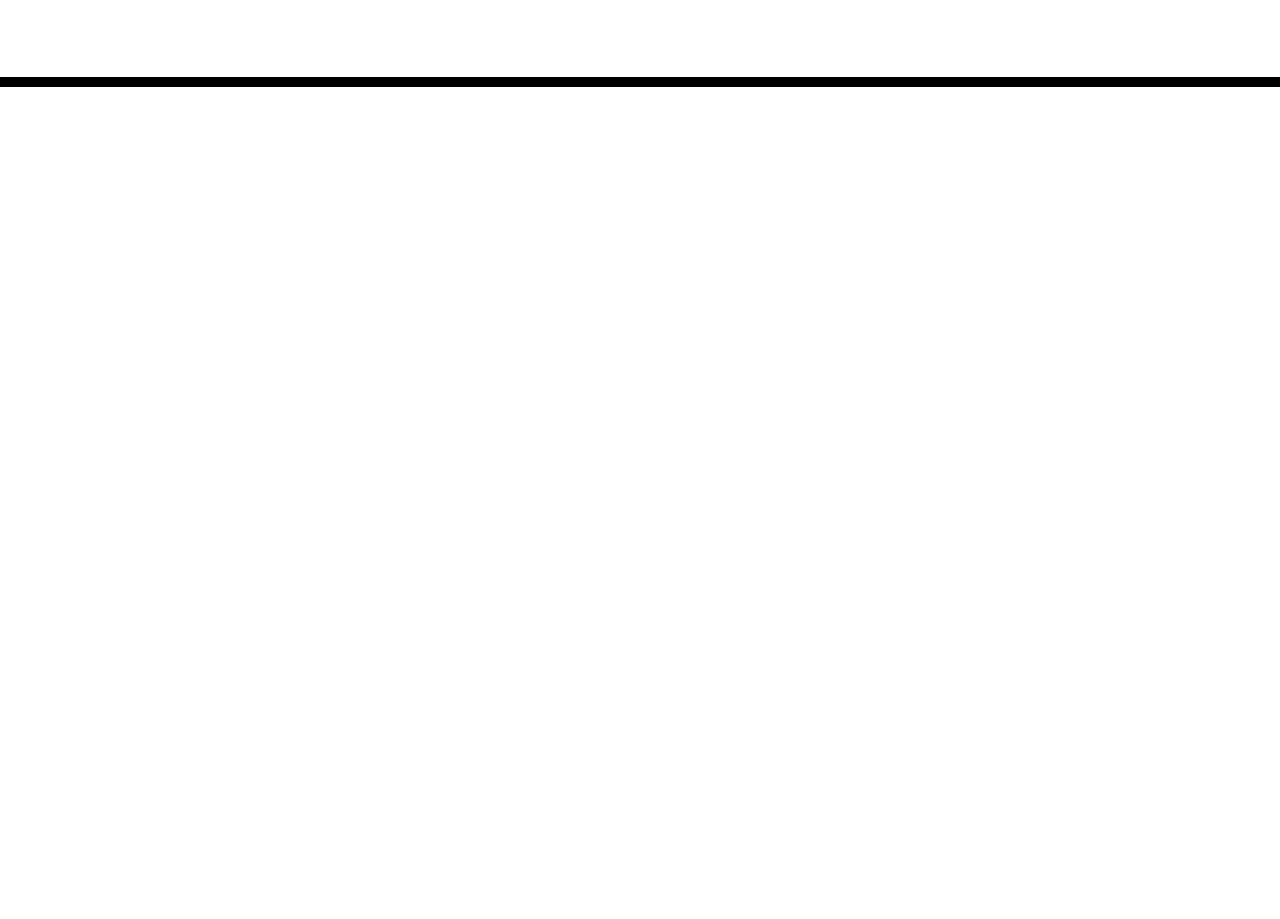
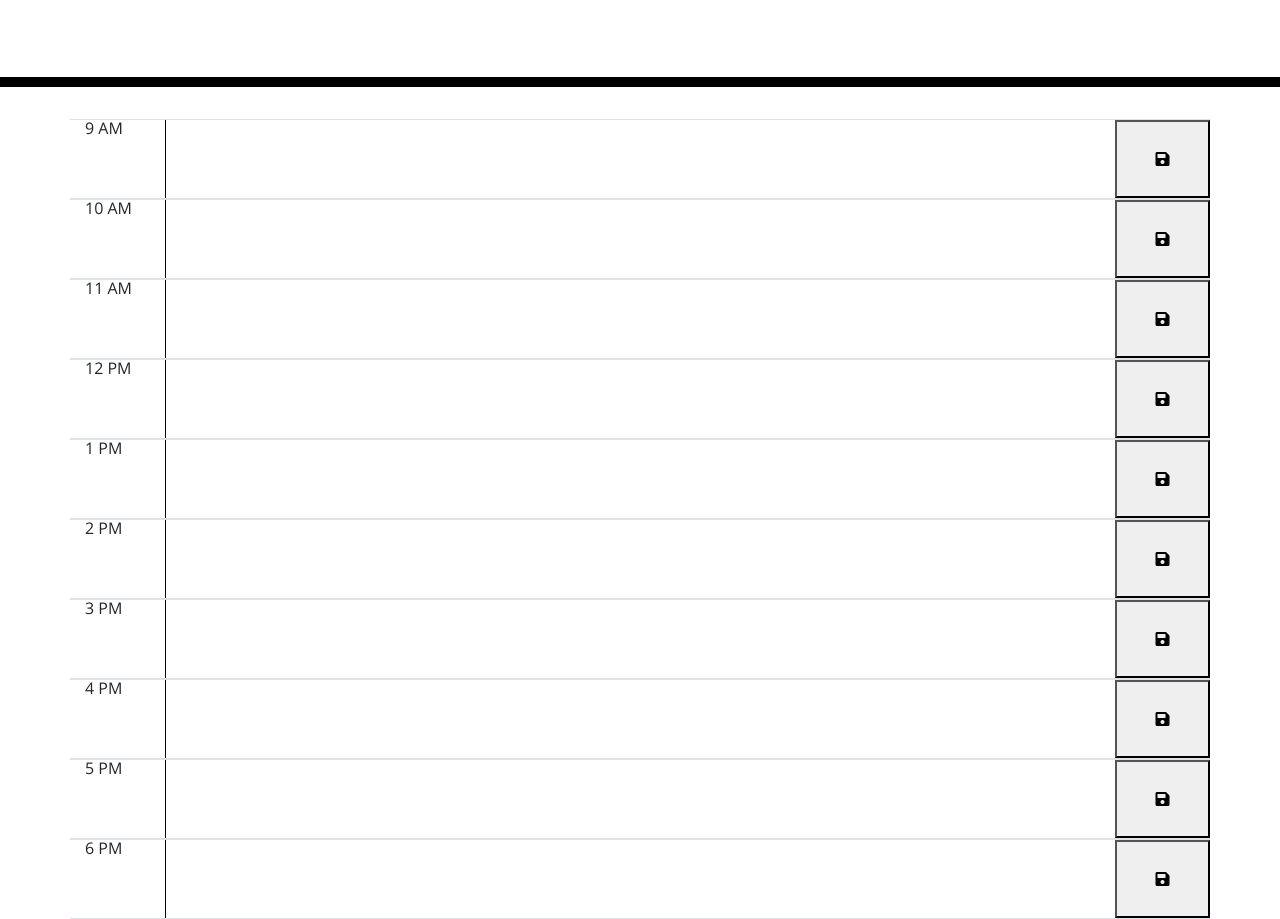
Before and after one commit to ThomasNguyen546/Work-Day-Scheduler, a plain HTML site: page index.html in a window 1280 px wide. Shown: the part 181-1100 px from the top of the page. Before the commit the page ends 800 px from the top, so only its background shows below. Drawn offline with nearby package versions, Linux system fonts and the light colour scheme.

Commit message:
added hourly rows

```diff
--- a/index.html
+++ b/index.html
@@ -28,11 +28,77 @@
       <p class="lead">A simple calendar app for scheduling your work day</p>
       <p id="currentDay" class="lead"></p>
     </header>
+
     <div class="container">
-      <!-- Timeblocks go here -->
+
+    <!-- Timeblocks go here -->
+      <div id="row1" class="row justify-content-center border-top border-bottom calendar-row">
+        <div id="9am" class="col-md-1">9 AM</div>
+        <textarea class="col-md-10 description"></textarea>
+        <button id="save" class="col-md-1"><i class="fas fa-save"></i></button>
+      </div>
+
+      <div id="row2" class="row justify-content-center border-top border-bottom calendar-row">
+        <div id="10am" class="col-md-1">10 AM</div>
+        <textarea class="col-md-10 description"></textarea>
+        <button id="save" class="col-md-1"><i class="fas fa-save"></i></button>
+      </div>
+
+      <div id="row3" class="row justify-content-center border-top border-bottom calendar-row">
+        <div id="11am" class="col-md-1">11 AM</div>
+        <textarea class="col-md-10 description"></textarea>
+        <button id="save" class="col-md-1"><i class="fas fa-save"></i></button>
+      </div>
+
+      <div id="row4" class="row justify-content-center border-top border-bottom calendar-row">
+        <div id="12pm" class="col-md-1">12 PM</div>
+        <textarea class="col-md-10 description"></textarea>
+        <button id="save" class="col-md-1"><i class="fas fa-save"></i></button>
+      </div>
+
+      <div id="row5" class="row justify-content-center border-top border-bottom calendar-row">
+        <div id="1pm" class="col-md-1">1 PM</div>
+        <textarea class="col-md-10 description"></textarea>
+        <button id="save" class="col-md-1"><i class="fas fa-save"></i></button>
+      </div>
+
+      <div id="row6" class="row justify-content-center border-top border-bottom calendar-row">
+        <div id="2pm" class="col-md-1">2 PM</div>
+        <textarea class="col-md-10 description"></textarea>
+        <button id="save" class="col-md-1"><i class="fas fa-save"></i></button>
+      </div>
+
+      <div id="row7" class="row justify-content-center border-top border-bottom calendar-row">
+        <div id="3pm" class="col-md-1">3 PM</div>
+        <textarea class="col-md-10 description"></textarea>
+        <button id="save" class="col-md-1"><i class="fas fa-save"></i></button>
+      </div>
+
+      <div id="row8" class="row justify-content-center border-top border-bottom calendar-row">
+        <div id="4pm" class="col-md-1">4 PM</div>
+        <textarea class="col-md-10 description"></textarea>
+        <button id="save" class="col-md-1"><i class="fas fa-save"></i></button>
+      </div>
+
+      <div id="row9" class="row justify-content-center border-top border-bottom calendar-row">
+        <div id="5pm" class="col-md-1">5 PM</div>
+        <textarea class="col-md-10 description"></textarea>
+        <button id="save" class="col-md-1"><i class="fas fa-save"></i></button>
+      </div>
+
+      <div id="row10" class="row justify-content-center border-top border-bottom calendar-row">
+        <div id="6pm" class="col-md-1">6 PM</div>
+        <textarea class="col-md-10 description"></textarea>
+        <button id="save" class="col-md-1"><i class="fas fa-save"></i></button>
+      </div>
     </div>
+
+
 
     <script src="https://code.jquery.com/jquery-3.4.1.min.js"></script>
     <script src="https://cdnjs.cloudflare.com/ajax/libs/moment.js/2.24.0/moment.min.js"></script>
+    <script src="script.js"></script>
   </body>
+
+
 </html>
```
Also changed, not shown: script.js (added).
